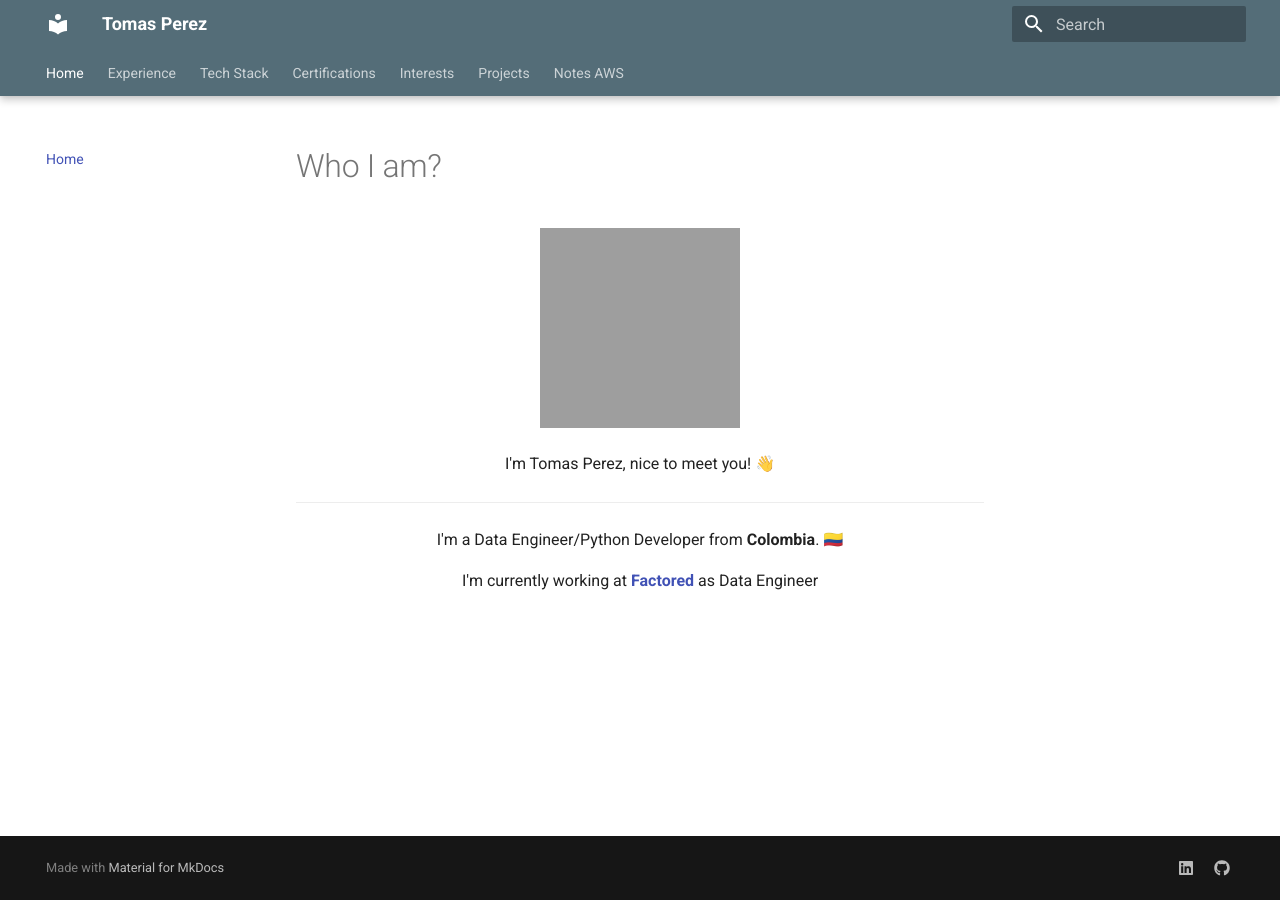
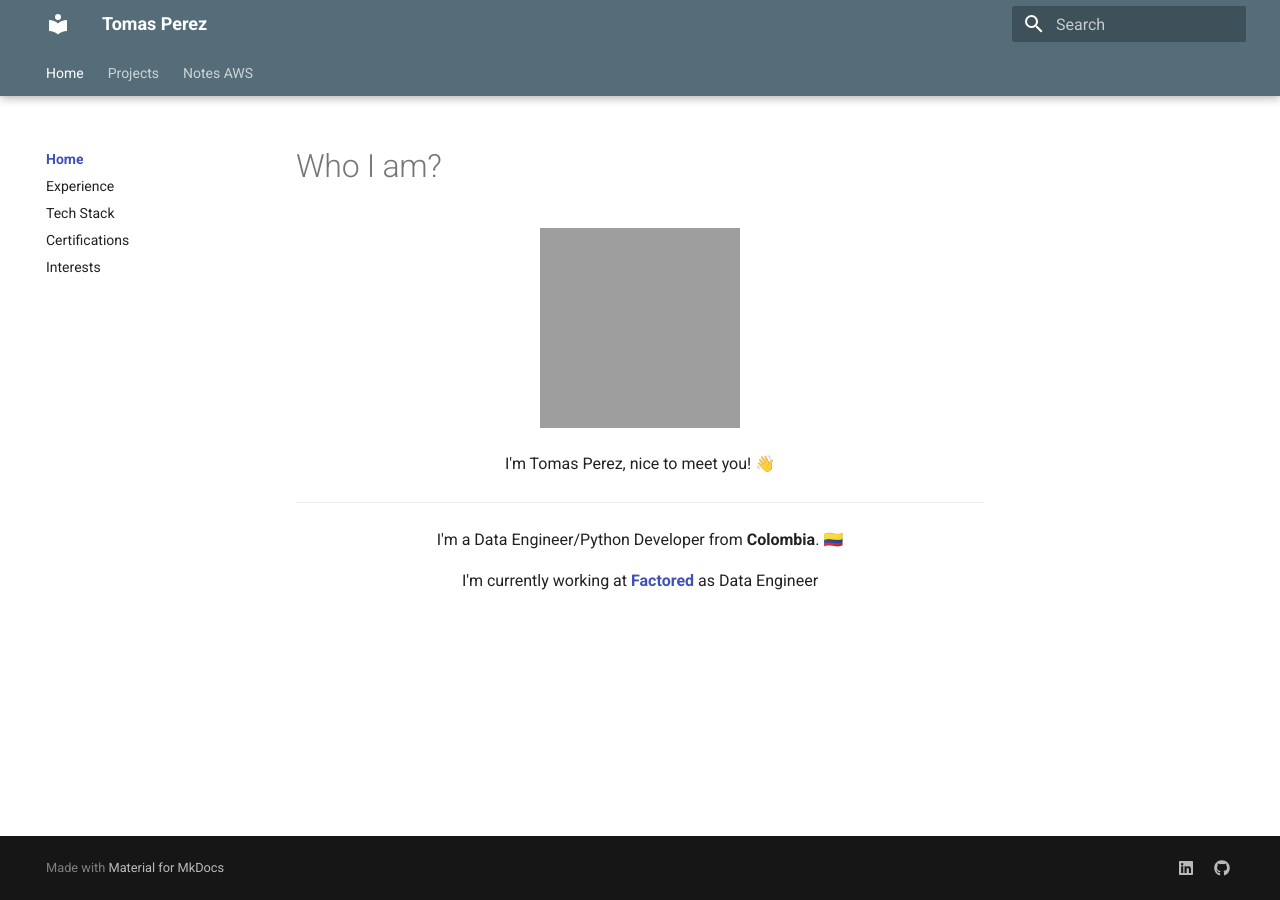
Before and after one commit to Tomperez98/blog, an MkDocs documentation site: the page built from docs/index.md, in a window 1280 px wide. Built offline with MkDocs 1.6.1 and Material for MkDocs 9.7.7, drawn with Linux system fonts in a browser that asks for light colours; grey boxes are pictures that could not be loaded.

Commit message:
Better looking display

```diff
--- a/mkdocs.yml
+++ b/mkdocs.yml
@@ -18,11 +18,12 @@
     - navigation.top
 
 nav:
-  - "Home": index.md
-  - "Experience": experience.md
-  - "Tech Stack": tech_stack.md
-  - "Certifications": certifications.md
-  - "Interests": interests.md
+  - "Home":
+      - index.md
+      - "Experience": experience.md
+      - "Tech Stack": tech_stack.md
+      - "Certifications": certifications.md
+      - "Interests": interests.md
   - "Projects":
       - "Loan Management System": projects/loan-management-system.md
   - "Notes AWS":
```
